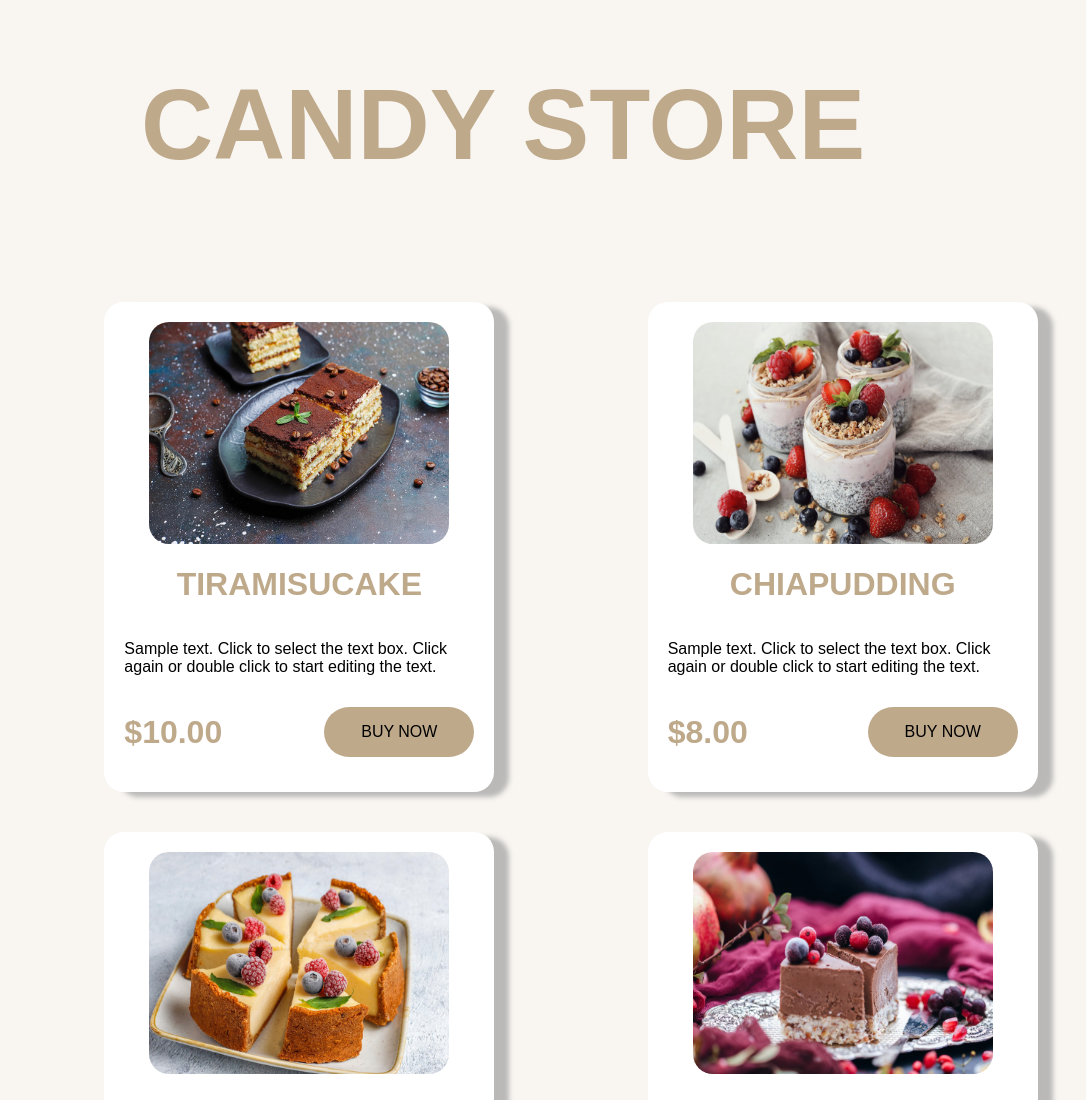
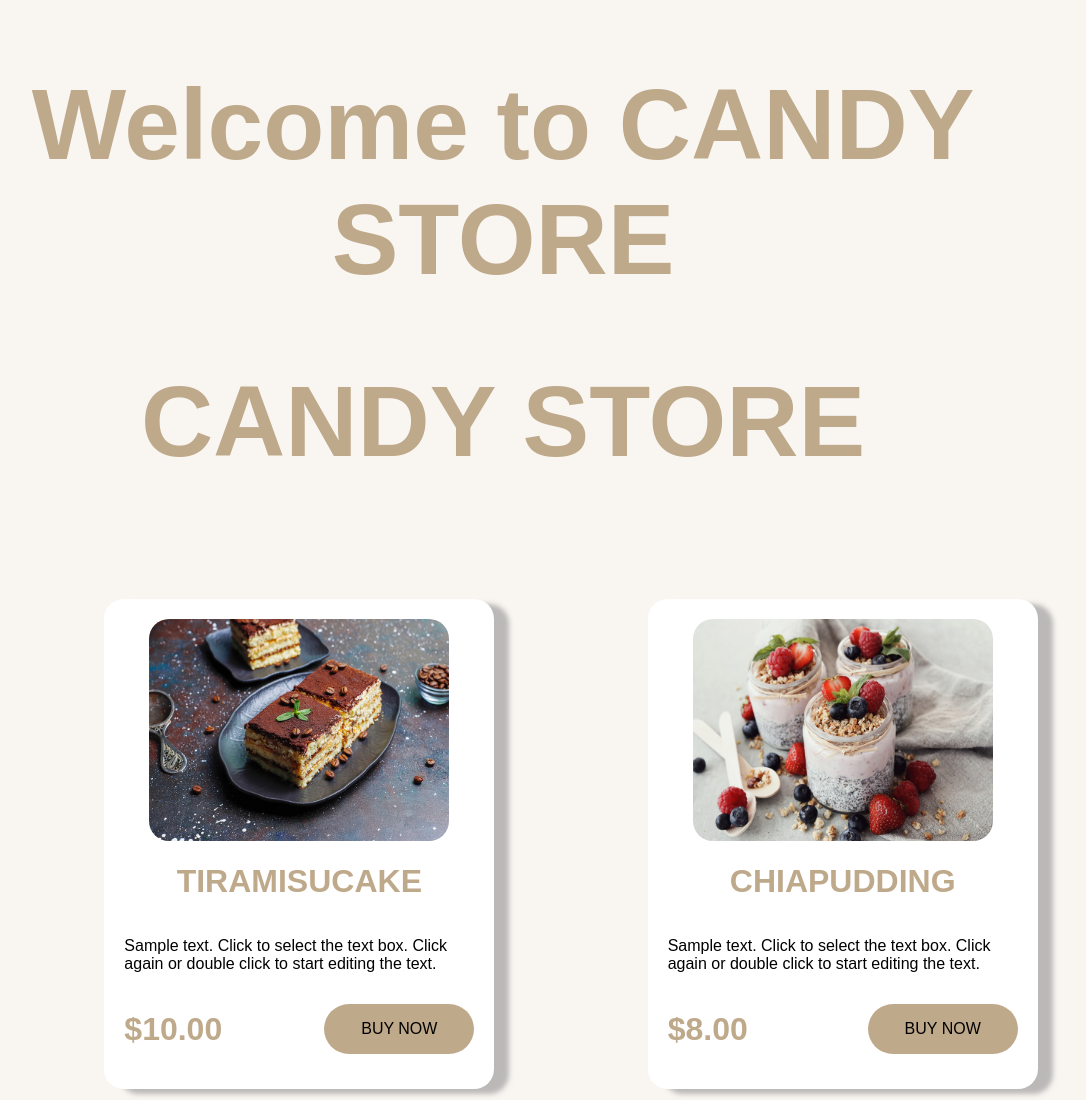
Before and after one commit to Del4k1/html-css-patterns, a plain HTML site: page CakeHouse/CakeHouse.html in a window 1280 px wide. Shown: the top 1100 px of the page, without its empty margins (137-1223 px from the left). Drawn offline with Linux system fonts and the light colour scheme.

Commit message:
refactor

```diff
--- a/CakeHouse/CakeHouse.html
+++ b/CakeHouse/CakeHouse.html
@@ -10,6 +10,7 @@
   </head>
 
   <body>
+    <h1 class="title">Welcome to CANDY STORE</h1>
     <h1 class="title">CANDY STORE</h1>
 
     <div class="container">
```
